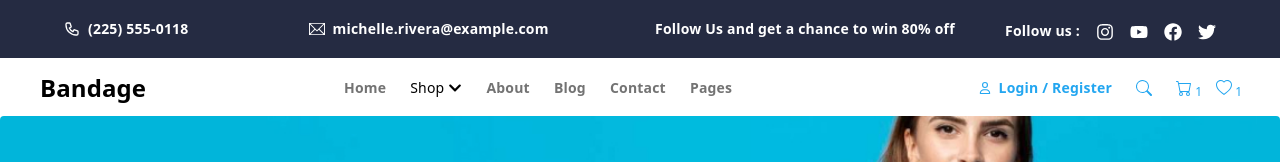
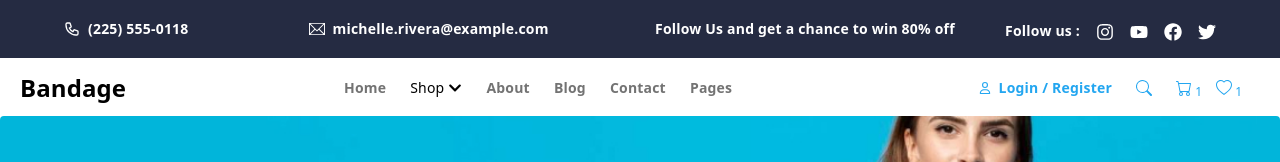
Before and after one commit to codewithhoney24/hackathon-e-commerce, a Next.js app: page / in a window 1280 px wide. Shown: the top 162 px of the page. Built offline with nearby package versions, Linux system fonts and the light colour scheme.

Commit message:
Update Navbar.tsx

```diff
--- a/src/app/components/Navbar.tsx
+++ b/src/app/components/Navbar.tsx
@@ -15,7 +15,7 @@ export function Navbar() {
     <nav className="max-w-full h-[58px] text-center justify-center bg-white">
   <div className="container mx-auto flex items-center justify-between py-[14px]">
       {/* Logo */}
-      <div className="font-Montserrat font-bold text-[24px] leading-[32px] tracking-[0.1px] pl-10  ">
+      <div className="font-Montserrat font-bold text-[24px] leading-[32px] tracking-[0.1px] pl-5  ">
         Bandage
       </div>
 
```
